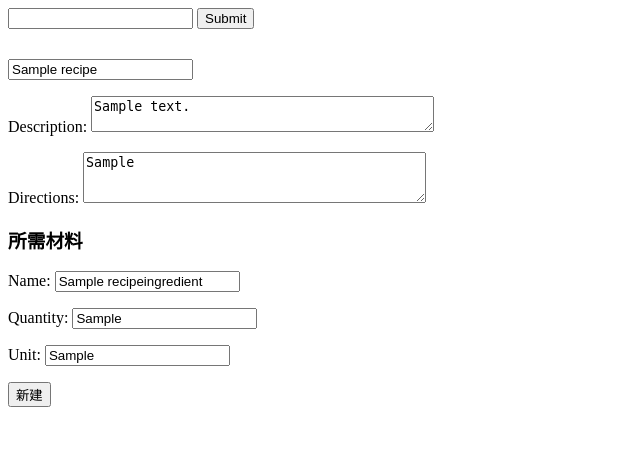
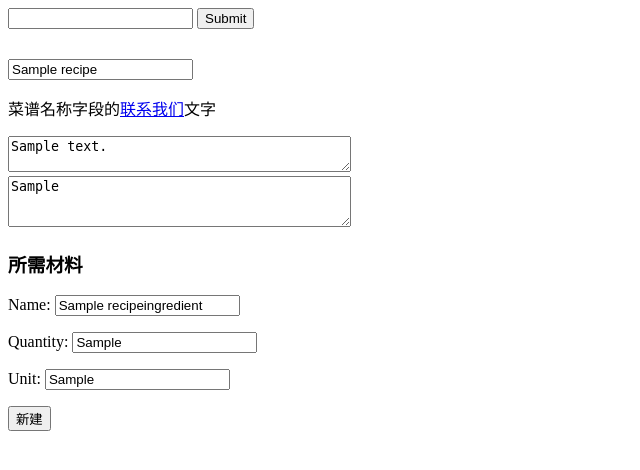
Before and after one commit to ilaoxucn/trydjango, a Django app: page /pantry/recipes/1/edit/ in a window 1280 px wide. Shown: the top 470 px of the page, without its empty margins (0-640 px from the left). Run offline with Django 3.2, Linux system fonts and the light colour scheme; a user stored in the database is signed in; tables that the repository leaves empty hold one stand-in row (values such as "Sample post"); parts of the project's set-up code (start-up, migrations or seed data) failed here and were passed over.

Commit message:
end-of-lesson68

```diff
--- a/recipes/forms.py
+++ b/recipes/forms.py
@@ -6,7 +6,7 @@ from .models import Recipe,RecipeIngredient
 class RecipeForm(forms.ModelForm):
     # required_css_class = 'required-field'
     # error_css_class = 'error-field'
-    name = forms.CharField(label='',widget=forms.TextInput(attrs={"class":"form-control","placeholder":"输入菜谱的名称"}))
+    name = forms.CharField(label='',help_text="菜谱名称字段的<a href='/contact'>联系我们</a>文字", widget=forms.TextInput(attrs={"class":"form-control","placeholder":"输入菜谱的名称"}))
     # description = forms.CharField(widget=forms.Textarea(attrs={"rows":3}))
 
     def __init__(self,*args,**kwargs):
--- a/templates/recipes/create-update.html
+++ b/templates/recipes/create-update.html
@@ -6,10 +6,25 @@
      {% endif %}
     <form action="." method="POST">
         {% csrf_token %}
-        {{form.as_p}}
+        <!-- {{ form.as_p }} -->
+        {% for field in form %}
+            <div class="{% if field.field.required %}{{form.required_css_class}}{% endif %}">
+            {{ field }}
+            {% if field.help_text %}
+                <p class="help">
+                    {{ field.help_text| safe }}
+                </p>
+            {% endif %}
+            </div>
+        {% endfor %}
         <h3>所需材料</h3>
         {% if formset %}
-            {{ formset.as_p }}
+            {% for form in formset %}
+                {{ formset.management_form }}
+                <div class="ingredient-form">
+                    {{ form.as_p }}
+                </div>
+            {% endfor %}
         {% endif %}
         <div  style="margin-top: 10px;">
             <button type="submit">新建</button>
```
